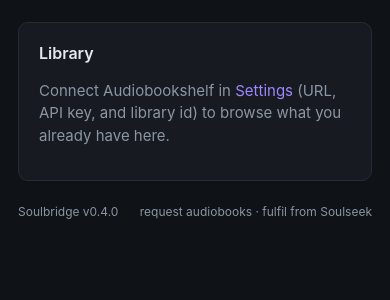
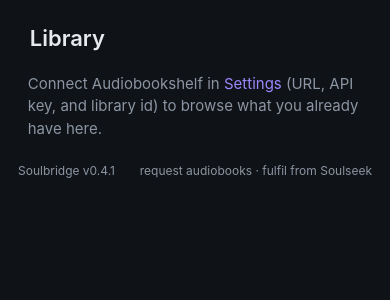
Before and after one commit to Natrosity/soulbridge, a FastAPI app: page /library in a window 390 px wide. Shown: the part 125-425 px from the top of the page. Run offline with FastAPI, Linux system fonts and the light colour scheme; data that the repository does not hold is empty; parts of the project's set-up code (start-up, migrations or seed data) failed here and were passed over.

Commit message:
Library UI: denser grid, square covers, hover overlays
- 5-up responsive grid on a wider page; covers about half the previous size.
- Covers cropped to rounded squares regardless of source aspect ratio.
- Metadata moved into a hover overlay (title top, author + narrator/year/length
  bottom) over a darkening gradient, in a serif face distinct from the UI font.
- Plain page header instead of the shaded panel box.
- Cache-bust style.css with the app version so CSS changes take effect on reload.

Co-Authored-By: Claude Opus 4.8 <noreply@anthropic.com>

```diff
--- a/pyproject.toml
+++ b/pyproject.toml
@@ -1,6 +1,6 @@
 [project]
 name = "soulbridge"
-version = "0.4.0"
+version = "0.4.1"
 description = "Request audiobooks and fulfil them from Soulseek. The audiobook bridge between AudioBookRequest / the *arr stack and slskd."
 readme = "README.md"
 requires-python = ">=3.11"
--- a/src/soulbridge/__init__.py
+++ b/src/soulbridge/__init__.py
@@ -1,3 +1,3 @@
 """Soulbridge — request audiobooks and fulfil them from Soulseek."""
 
-__version__ = "0.4.0"
+__version__ = "0.4.1"
--- a/src/soulbridge/web/static/style.css
+++ b/src/soulbridge/web/static/style.css
@@ -147,23 +147,36 @@ tr.rejected { opacity: 0.5; }
 .fvals .fold, .fvals .fnew { display: inline; overflow-wrap: anywhere; }
 
 /* Library page */
-.libgrid {
-  display: grid; gap: 16px; margin-bottom: 18px;
-  grid-template-columns: repeat(auto-fill, minmax(140px, 1fr));
+main.wide { max-width: min(1240px, 95vw); }
+.libhead { display: flex; align-items: baseline; gap: 12px; margin: 4px 2px 18px; }
+.libhead h1 { margin: 0; font-size: 22px; font-weight: 600; }
+
+.libgrid { display: grid; gap: 16px; grid-template-columns: repeat(5, 1fr); margin-bottom: 22px; }
+@media (max-width: 1000px) { .libgrid { grid-template-columns: repeat(4, 1fr); } }
+@media (max-width: 760px)  { .libgrid { grid-template-columns: repeat(3, 1fr); } }
+@media (max-width: 520px)  { .libgrid { grid-template-columns: repeat(2, 1fr); } }
+
+.libcard {
+  position: relative; aspect-ratio: 1 / 1; border-radius: 8px; overflow: hidden;
+  background: var(--panel2); border: 1px solid var(--line); box-shadow: 0 2px 8px rgba(0,0,0,.3);
 }
-.libcard { min-width: 0; }
-.libcover {
-  aspect-ratio: 1 / 1; border-radius: 8px; overflow: hidden; background: var(--panel2);
-  border: 1px solid var(--line); box-shadow: 0 2px 8px rgba(0,0,0,.35);
+.libcard img { width: 100%; height: 100%; object-fit: cover; display: block; }
+
+.libov {
+  position: absolute; inset: 0; opacity: 0; transition: opacity .18s ease;
+  display: flex; flex-direction: column; justify-content: space-between; padding: 12px;
+  color: #fff; font-family: Georgia, "Iowan Old Style", "Palatino Linotype", Palatino, serif;
+  background: linear-gradient(to bottom,
+    rgba(0,0,0,.78) 0%, rgba(0,0,0,.32) 32%, rgba(0,0,0,.32) 58%, rgba(0,0,0,.82) 100%);
 }
-.libcover img { width: 100%; height: 100%; object-fit: cover; display: block; }
-.libtitle { margin-top: 8px; font-size: 13px; font-weight: 600; line-height: 1.3;
-  overflow: hidden; display: -webkit-box; -webkit-line-clamp: 2; -webkit-box-orient: vertical; }
-.libauthor { font-size: 12px; color: var(--muted); margin-top: 2px; overflow: hidden;
-  white-space: nowrap; text-overflow: ellipsis; }
-.libmeta { font-size: 11px; color: var(--muted); margin-top: 2px; overflow: hidden;
-  white-space: nowrap; text-overflow: ellipsis; }
-.pager { display: flex; align-items: center; justify-content: center; gap: 16px; margin: 8px 0 20px; }
+.libcard:hover .libov { opacity: 1; }
+.ov-title {
+  font-size: 15px; font-weight: 700; line-height: 1.25; text-shadow: 0 1px 4px rgba(0,0,0,.85);
+  display: -webkit-box; -webkit-line-clamp: 4; -webkit-box-orient: vertical; overflow: hidden;
+}
+.ov-author { font-size: 13px; font-style: italic; text-shadow: 0 1px 3px rgba(0,0,0,.85); }
+.ov-meta { font-size: 11px; opacity: .9; margin-top: 3px; letter-spacing: .01em; text-shadow: 0 1px 3px rgba(0,0,0,.85); }
+.pager { display: flex; align-items: center; justify-content: center; gap: 16px; margin: 8px 0 24px; }
 
 footer { max-width: 1000px; margin: 10px auto 40px; padding: 0 18px; display: flex; justify-content: space-between; color: var(--muted); font-size: 12px; }
 
--- a/src/soulbridge/web/templates/base.html
+++ b/src/soulbridge/web/templates/base.html
@@ -7,7 +7,7 @@
   <link rel="icon" type="image/png" sizes="32x32" href="/static/favicon-32.png">
   <link rel="icon" type="image/png" sizes="16x16" href="/static/favicon-16.png">
   <link rel="apple-touch-icon" href="/static/apple-touch-icon.png">
-  <link rel="stylesheet" href="/static/style.css">
+  <link rel="stylesheet" href="/static/style.css?v={{ version }}">
 </head>
 <body>
 <header class="topbar">
@@ -34,7 +34,7 @@
     <span id="sb-poll" class="poll">{{ wstatus.last_poll or '—' }}</span>
   </div>
 </header>
-<main>
+<main class="{% block main_class %}{% endblock %}">
   {% block content %}{% endblock %}
 </main>
 <footer>
--- a/src/soulbridge/web/templates/library.html
+++ b/src/soulbridge/web/templates/library.html
@@ -1,31 +1,34 @@
 {% extends "base.html" %}
 {% block title %}Library · {{ instance }}{% endblock %}
+{% block main_class %}wide{% endblock %}
 {% block content %}
-<section class="panel">
-  <h2>Library
-    {% if configured %}<span class="muted">({{ total }} in Audiobookshelf)</span>{% endif %}
-  </h2>
+<div class="libhead">
+  <h1>Library</h1>
+  {% if configured %}<span class="muted">{{ total }} in Audiobookshelf</span>{% endif %}
+</div>
+
 {% if not configured %}
   <p class="empty">Connect Audiobookshelf in <a href="/settings">Settings</a> (URL, API key, and
     library id) to browse what you already have here.</p>
 {% elif not items %}
   <p class="empty">No books found in that Audiobookshelf library.</p>
 {% endif %}
-</section>
 
 {% if items %}
 <div class="libgrid">
   {% for b in items %}
   <div class="libcard" title="{{ b.title }}{% if b.author %} — {{ b.author }}{% endif %}">
-    <div class="libcover">
     <img src="/library/cover/{{ b.id }}" alt="" loading="lazy">
-    </div>
-    <div class="libtitle">{{ b.title }}</div>
-    <div class="libauthor">{{ b.author or 'Unknown author' }}</div>
-    <div class="libmeta">
+    <div class="libov">
+      <div class="ov-title">{{ b.title }}</div>
+      <div class="ov-foot">
+        <div class="ov-author">{{ b.author or 'Unknown author' }}</div>
+        <div class="ov-meta">
           {% if b.narrator %}{{ b.narrator }}{% endif %}
           {% if b.year %}{% if b.narrator %} · {% endif %}{{ b.year }}{% endif %}
           {% if b.duration_min %} · {{ (b.duration_min // 60) }}h {{ (b.duration_min % 60) }}m{% endif %}
+        </div>
+      </div>
     </div>
   </div>
   {% endfor %}
```
Lines whose indentation alone changed are shown as unchanged.
